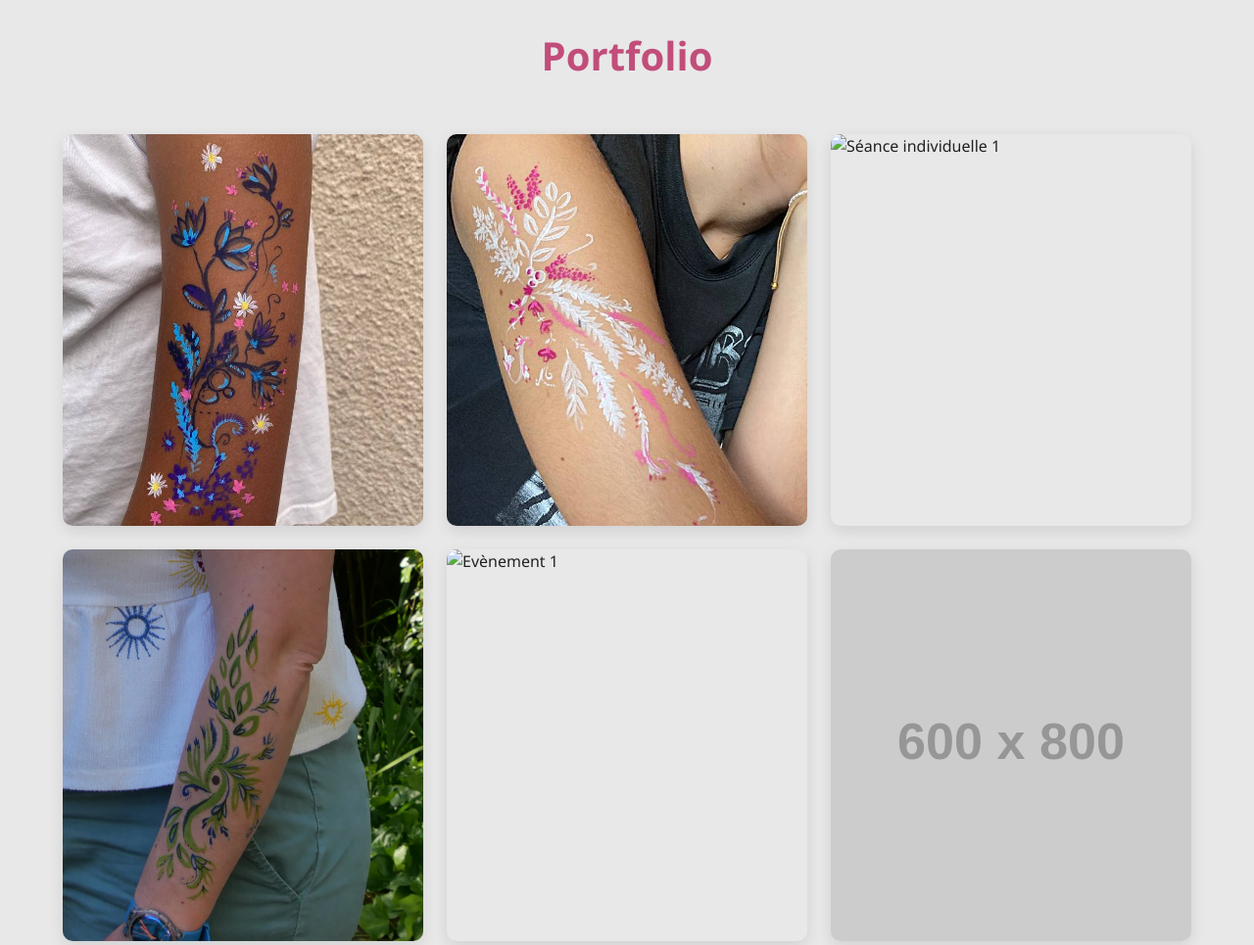
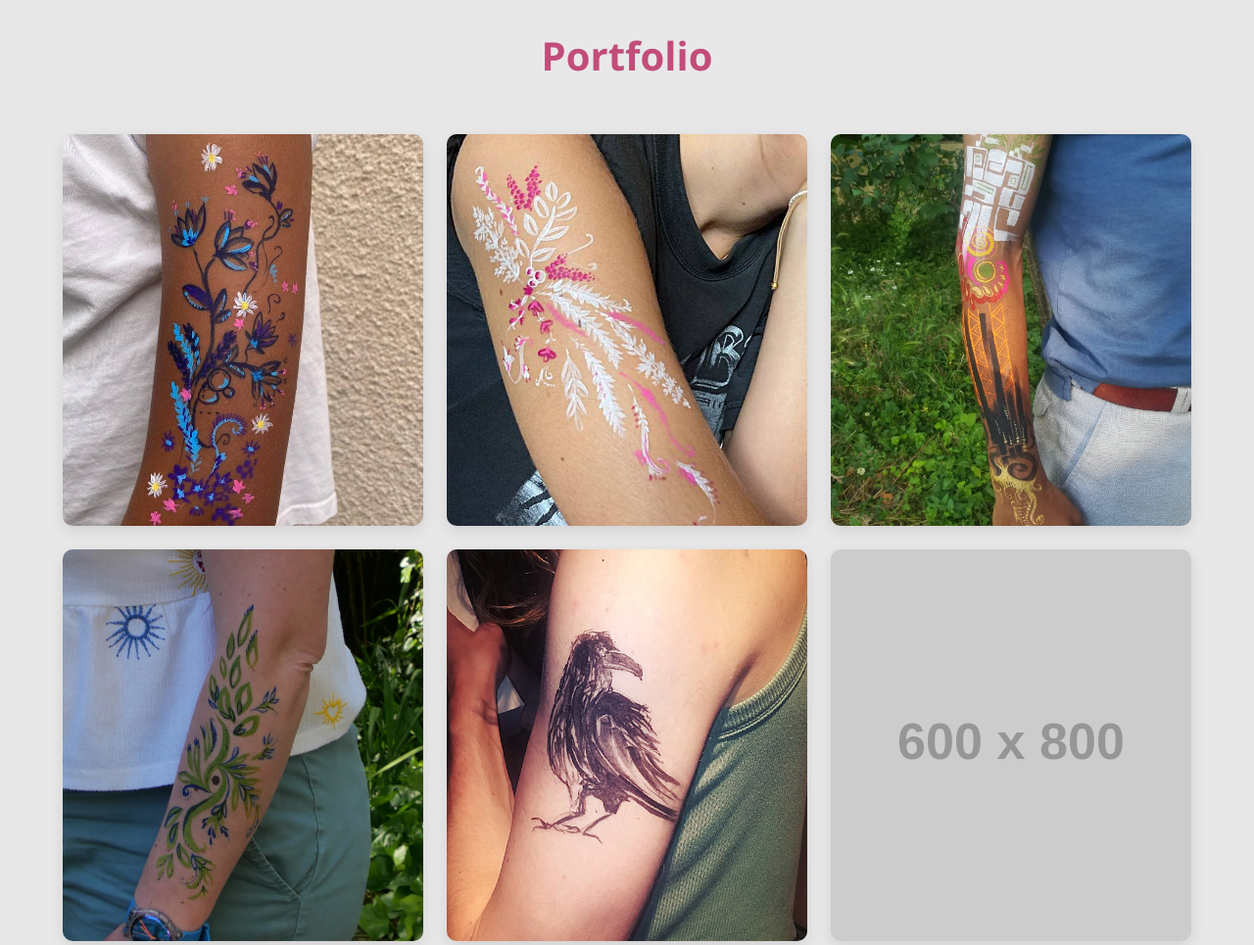
Before and after one commit to Nam-Phuong/nam-phuong.github.io, a plain HTML site: page index.html in a window 1280 px wide. Shown: the part 3040-4005 px from the top of the page at 98% size. Drawn offline with Linux system fonts and the light colour scheme; placeholder pictures from the web are drawn by us.

Commit message:
Update index.html

```diff
--- a/index.html
+++ b/index.html
@@ -542,13 +542,13 @@
                 <img src="img/Gmarche1 (copie).jpg" alt="Gmarche1">
             </div>
             <div class="portfolio-item" data-index="2">
-                <img src="img/indiv1.jpg" alt="Séance individuelle 1">
+                <img src="img/indiv1.jpeg" alt="Séance individuelle 1">
             </div>
             <div class="portfolio-item" data-index="3">
-                <img src="img/CNV1.jpg" alt="CNV1">
+                <img src="img/CNV1.JPG" alt="CNV1">
             </div>
             <div class="portfolio-item" data-index="4">
-                <img src="img/anniv1.jpg" alt="Evènement 1">
+                <img src="img/anniv1.jpeg" alt="Evènement 1">
             </div>
             <div class="portfolio-item" data-index="5">
                 <img src="https://via.placeholder.com/600x800/c24d4d/ffffff?text=Événement+2" alt="Intervention événementielle 2">
```
